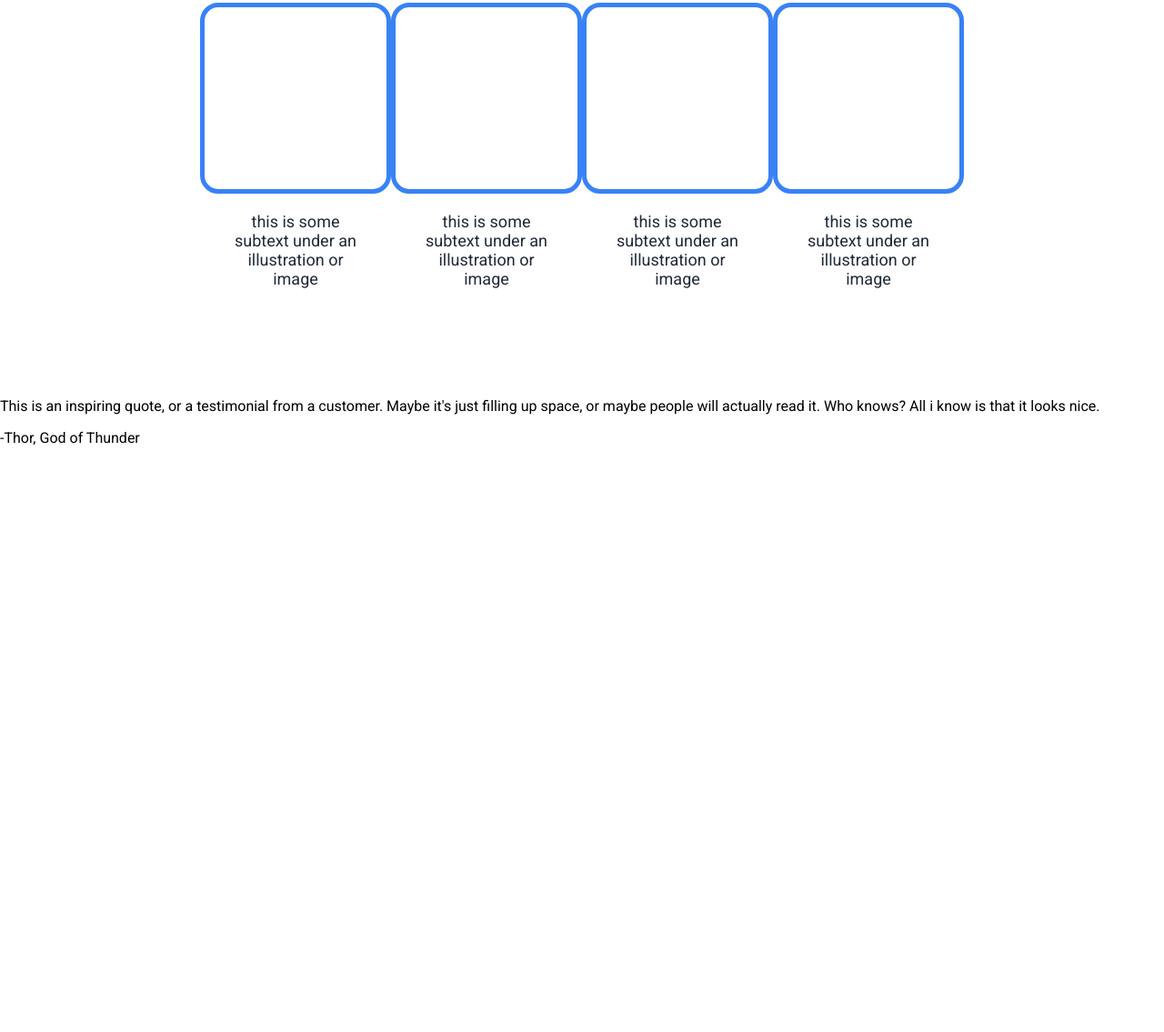
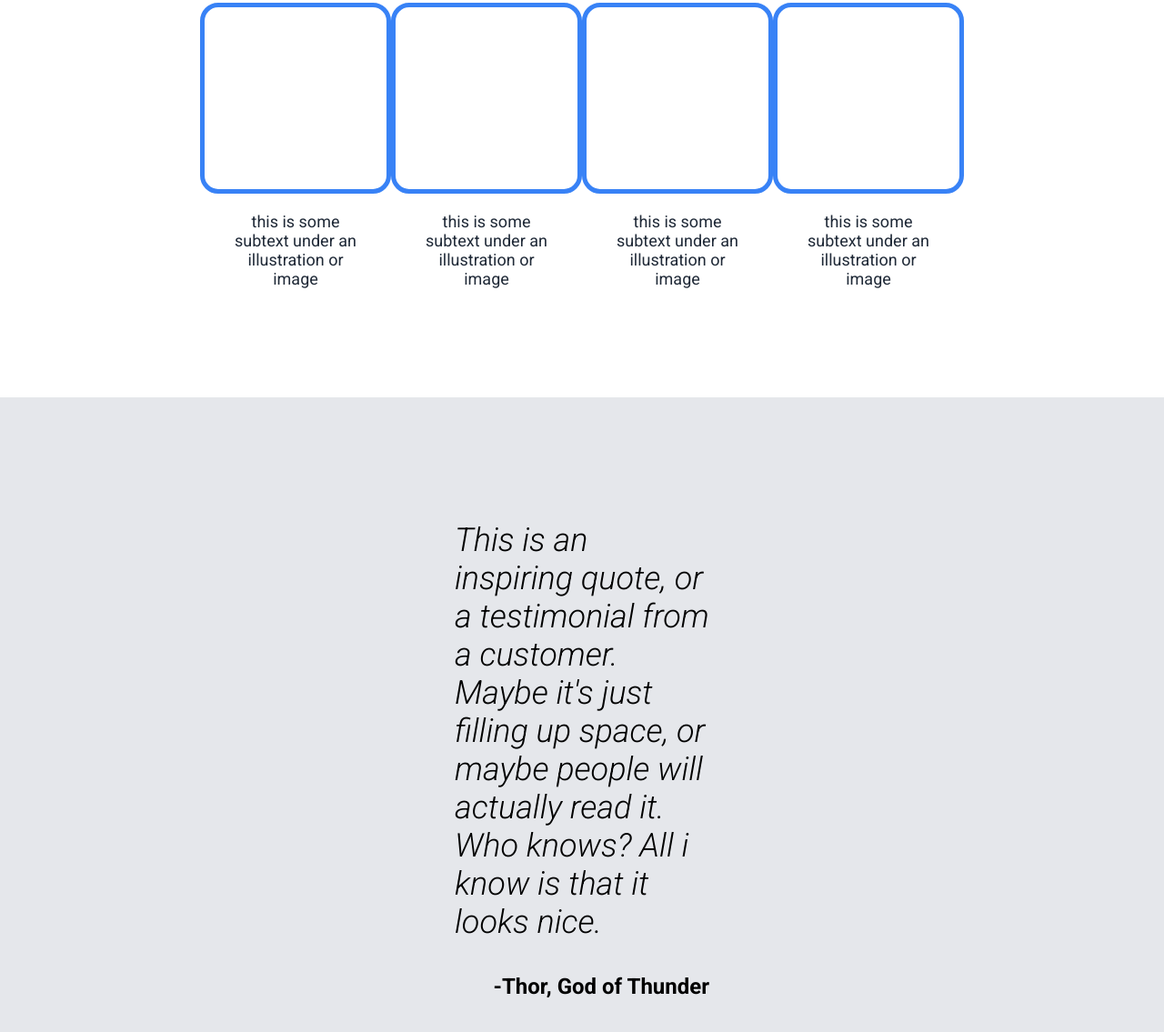
Before and after one commit to eddiegutman/odin-landing-page, a plain HTML site: page index.html in a window 1280 px wide. Shown: the part 699-1834 px from the top of the page at 91% size. Before the commit the page ends 1206 px from the top, so only its background shows below. Drawn offline with Linux system fonts and the light colour scheme.

Commit message:
Add quote section styling

```diff
--- a/styles.css
+++ b/styles.css
@@ -116,3 +116,20 @@ body {
   color: #1F2937;
   text-align: center;
 }
+
+.quote-section {
+  padding: 100px 500px;
+  background-color: #E5E7EB;
+}
+
+.quote-section .quote-text {
+  font-size: 36px;
+  font-weight: 300;
+  font-style: italic;
+}
+
+.quote-section .quote-person {
+  text-align: right;
+  font-size: 24px;
+  font-weight: bold;
+}
```
